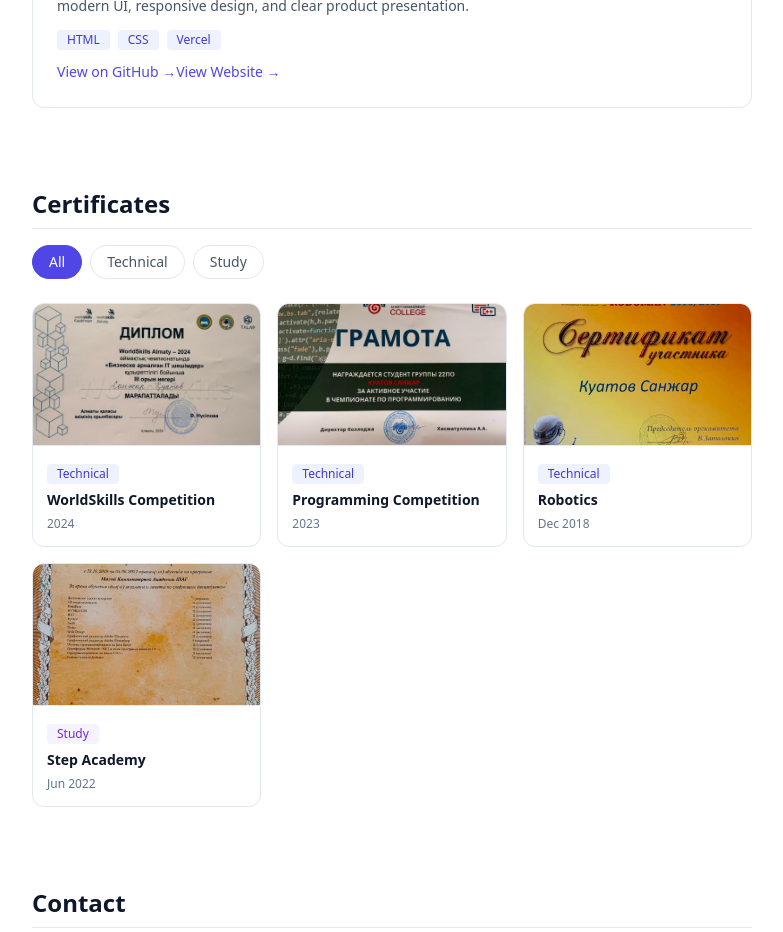
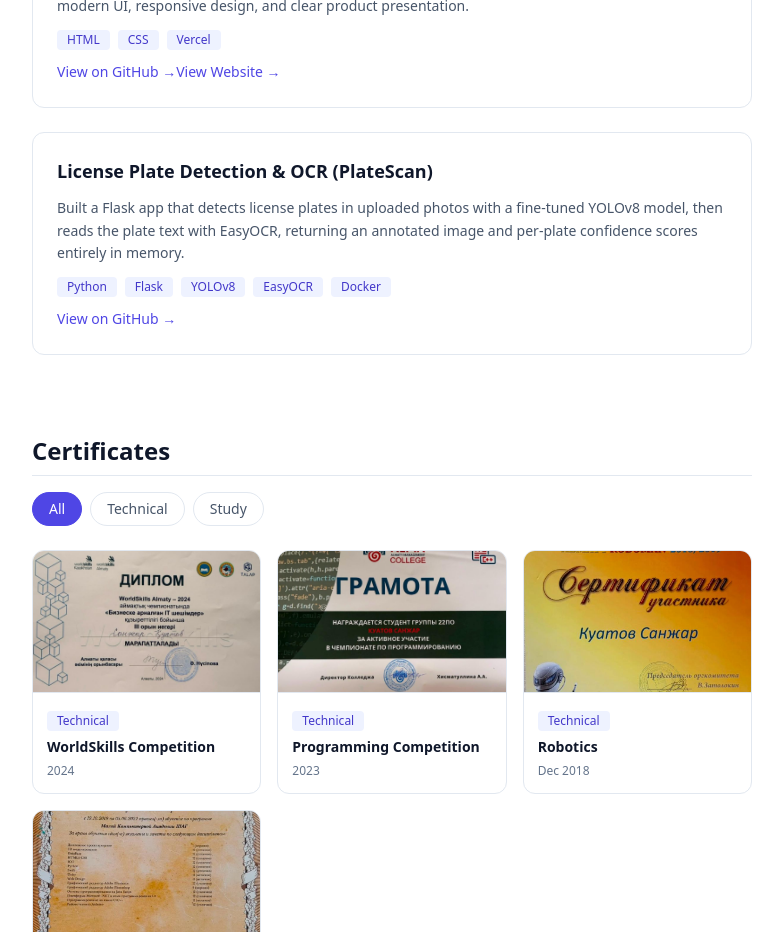
Before and after one commit to sanzhar-kuatov/portfolio, a Next.js app: page / in a window 1280 px wide. Shown: the part 3500-4432 px from the top of the page, without its empty margins (248-1031 px from the left). Built offline with nearby package versions, Linux system fonts and the light colour scheme.

Commit message:
Added project

```diff
--- a/app/page.jsx
+++ b/app/page.jsx
@@ -338,6 +338,33 @@ export default function Portfolio() {
             </a>
           </div>
 
+          {/* ── PROJECT 7 ── Copy this block to add more projects */}
+          <div className="border border-slate-200 rounded-xl p-6 space-y-3">
+
+            {/* EDIT: Project name */}
+            <h3 className="text-lg font-semibold text-slate-900">License Plate Detection & OCR (PlateScan)</h3>
+
+            {/* EDIT: One sentence describing the project and what you learned */}
+            <p className="text-slate-600 text-sm leading-relaxed">
+             Built a Flask app that detects license plates in uploaded photos with a fine-tuned YOLOv8 model, then reads the plate text with EasyOCR, returning an annotated image and per-plate confidence scores entirely in memory.
+            </p>
+
+            {/* EDIT: Technologies used in this project */}
+            <div className="flex flex-wrap gap-2">
+              <span className="bg-indigo-50 text-indigo-700 px-2.5 py-0.5 rounded text-xs font-medium">Python</span>
+              <span className="bg-indigo-50 text-indigo-700 px-2.5 py-0.5 rounded text-xs font-medium">Flask</span>
+              <span className="bg-indigo-50 text-indigo-700 px-2.5 py-0.5 rounded text-xs font-medium">YOLOv8</span>
+              <span className="bg-indigo-50 text-indigo-700 px-2.5 py-0.5 rounded text-xs font-medium">EasyOCR</span>
+              <span className="bg-indigo-50 text-indigo-700 px-2.5 py-0.5 rounded text-xs font-medium">Docker</span>
+            </div>
+
+            {/* EDIT: Your GitHub link for this project */}
+            <a href="https://github.com/sanzhar-kuatov/Car-Plate-Reader"
+               className="inline-block text-sm text-indigo-600 hover:text-indigo-800 font-medium transition-colors">
+              View on GitHub →
+            </a>
+          </div>
+
         </div>
       </section>
 
```
Also changed, not shown: 1 other file (tests, documents, lock files or other folders).
